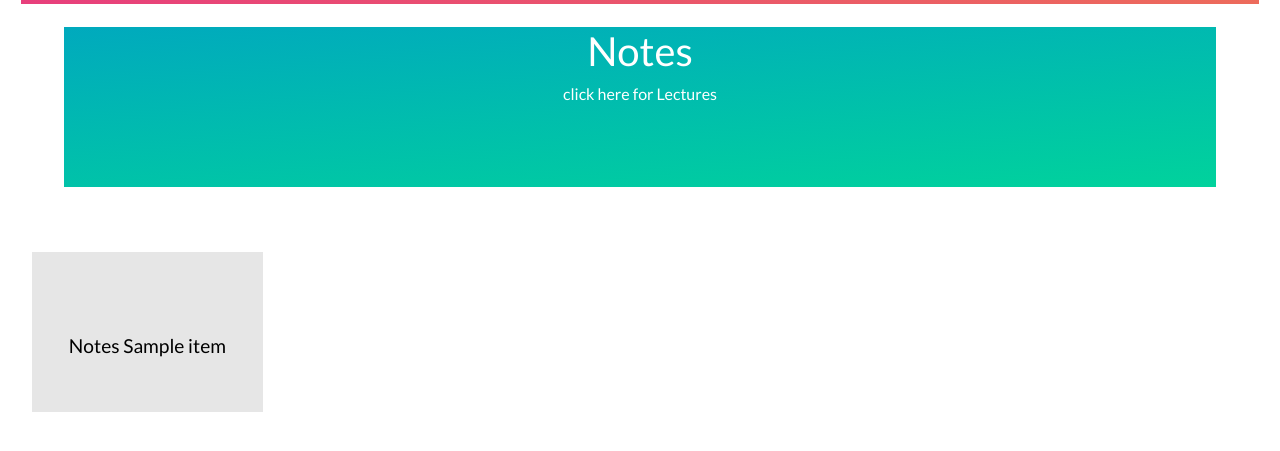
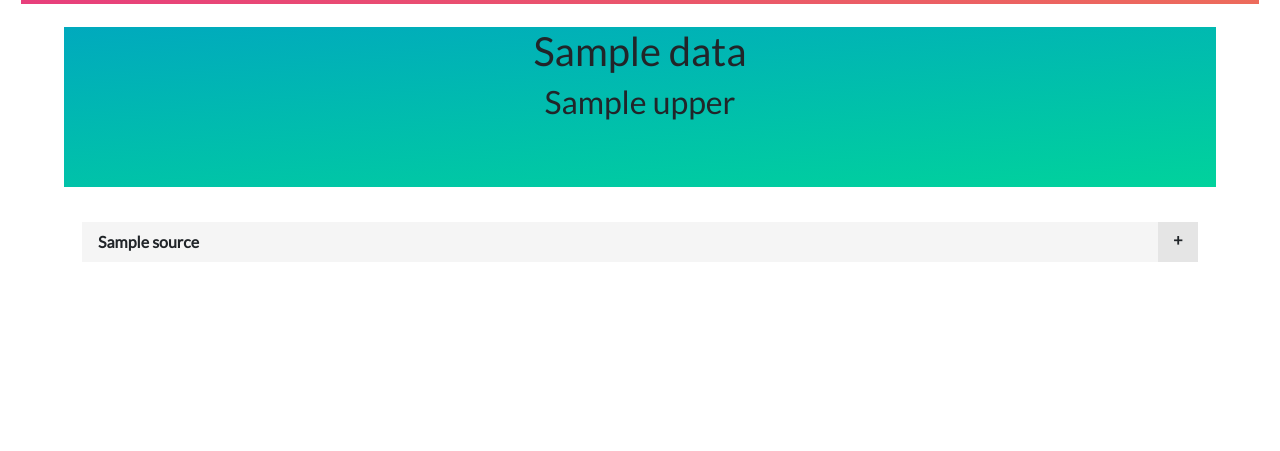
Before and after one commit to 0rajnishk/studify, a Flask app: template templates/notes.html in a window 1280 px wide. Shown: the part 60-511 px from the top of the page. Run offline with Flask 2, Linux system fonts and the light colour scheme; the template is opened without the code that fills it: most values are stand-ins (such as "Sample title", 1, 10 or a date in 2020); some libraries are stand-ins or nearby versions.

Commit message:
Notes: working

```diff
--- a/templates/course.html
+++ b/templates/course.html
@@ -3,7 +3,7 @@
 
 <head>
     <meta charset="UTF-8">
-    <title> Responsive Navbar Using CSS Grid/Flexbox </title>
+    <title>STUDIFY</title>
     <meta name="viewport" content="width=device-width, initial-scale=1">
     <link href="https://fonts.googleapis.com/css?family=Lato:300,400" rel="stylesheet">
     <link rel="stylesheet" href="https://use.fontawesome.com/releases/v5.6.1/css/all.css"
@@ -71,7 +71,7 @@
                                         class="card-link">
                                         <button class="btn btn-primary">Lectures</button>
                                     </a>
-                                    <a href="/notes/{{ data['prefix'] }}_{{ data['term'] }}_{{ course_code }}"
+                                    <a href="/notes/{{ course_code }}"
                                         class="card-link">
                                         <button class="btn btn-primary">Notes</button>
                                     </a>
--- a/templates/notes.html
+++ b/templates/notes.html
@@ -43,23 +43,50 @@
 		<section class="headline">
 			<!-- <h1>Studify</h1>
             <p>Your One Stop Solution for Study Material</p> -->
-			<h1><a href="{{data.forum_url}}">Notes</a></h1>
-			<p><a href=""> click here for Lectures</a></p>
+			<h1>{{ data['title'] }}</h1>
+			<h2>{{ data['course_id'].upper() }}</h2>
 		</section>
 
 
 
-		<ul class="auto-grid">
-			{% for item in data %}
+        <section class="container">
+            {% for source, notes_links in data['Notes'].items() %}
+
+            <div class="ac">
+
+                <input class="ac-input" id="ac-{{ source }}" name="ac-{{ source }}" type="checkbox" onclick="closeOtherWeeks('{{ source }}')" />
+                <label class="ac-label" for="ac-{{ source }}">{{ source}}</label>
+
+                <article class="ac-text">
+                    <div class="my-list">
+                        <ul id="Grid">
+                            {% for name, link in notes_links.items() %}
+                            <li>
+                                <div>
+                                    <a href="{{ link }}"><h2 class="">{{ name }}</h2></a>
+                                </div>
+                                <!-- <div class="btn-wrapper">
+                                    <a href="/course/{{ data['prefix'] }}_{{ data['term'] }}_{{ course_code }}"
+                                        class="card-link">
+                                        <button class="btn btn-primary">Lectures</button>
+                                    </a>
+                                    <a href="/notes/{{ course_code }}"
+                                        class="card-link">
+                                        <button class="btn btn-primary">Notes</button>
+                                    </a>
+                                </div> -->
+
+                            </li>
+                            {% endfor %}
+                        </ul>
+                    </div>
+
+                </article>
+            </div>
 
 
-			<li class="notes" style="text-decoration: none;"><a href=""></a>Notes {{ item }}</a></li>
-
-
-			{% endfor %}
-
-
-		</ul>
+            {% endfor %}
+        </section>
 
 		<script src='https://cdnjs.cloudflare.com/ajax/libs/jquery/3.3.1/jquery.min.js'></script>
 		<script src="{{ url_for('static', filename='js/course.js') }}"></script>
```
Also changed, not shown: course.py (+11 -10 lines), notes.py (+19 -0 lines).
